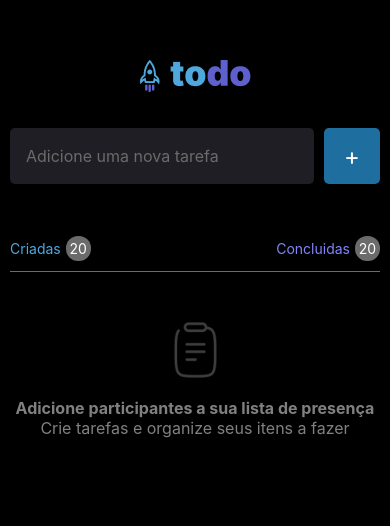
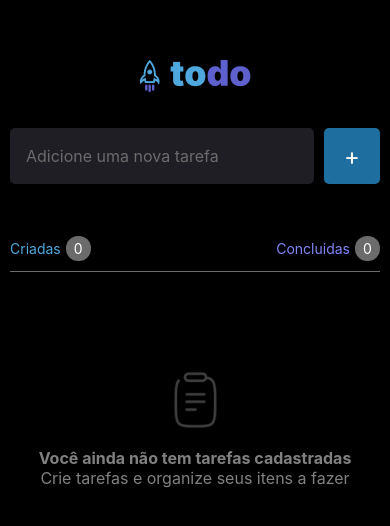
Before and after one commit to rmo02/ToDoList, a React Native app: screen / in a window 390 px wide. Shown: the top 526 px of the page. Built offline with nearby package versions, Linux system fonts and the light colour scheme.

Commit message:
fazendo a função de selecionar

```diff
--- /dev/null
+++ b/src/components/Task.tsx
@@ -0,0 +1,53 @@
+import { Text, TouchableOpacity, View } from "react-native";
+import { FontAwesome } from "@expo/vector-icons";
+import { Feather } from "@expo/vector-icons";
+import { FontAwesome5 } from "@expo/vector-icons";
+
+type Props = {
+  name: string;
+  onRemove: () => void;
+  onSelect: () => void;
+  selected: boolean;
+};
+
+export function Task({ name, onRemove, onSelect, selected }: Props) {
+  return (
+    <View
+      style={{
+        backgroundColor: "#1F1E25",
+        height: 50,
+        borderRadius: 12,
+        justifyContent: "space-around",
+        flexDirection: "row",
+        alignItems: "center",
+        marginVertical: 10,
+      }}
+    >
+      {selected ? (
+        <TouchableOpacity onPress={onSelect}>
+          <View
+            style={{
+              backgroundColor: "#5E60CE",
+              borderRadius: 25,
+              height: 24,
+              width: 24,
+              alignItems: "center",
+              justifyContent: "center",
+            }}
+          >
+            <FontAwesome5 name="check" size={18} color="white" />
+          </View>
+        </TouchableOpacity>
+      ) : (
+        <TouchableOpacity onPress={onSelect}>
+          <Feather name="circle" size={24} color="#1E6F9F" />
+        </TouchableOpacity>
+      )}
+
+      <Text style={{ color: "white" }}>{name}</Text>
+      <TouchableOpacity onPress={onRemove}>
+        <FontAwesome name="trash-o" size={24} color="#808080" />
+      </TouchableOpacity>
+    </View>
+  );
+}
--- a/src/screens/Home/index.tsx
+++ b/src/screens/Home/index.tsx
@@ -1,6 +1,42 @@
-import { Image, Text, TextInput, TouchableOpacity, View } from "react-native";
+import { useState } from "react";
+import { Alert, FlatList, Image, Text, TextInput, TouchableOpacity, View } from "react-native";
+import { Task } from "../../components/Task";
 
 export function Home() {
+  const [tasks, setTasks] = useState<string[]>([]);
+  const [taskName, setTaskName] = useState('');
+  const [selected , setSelected] = useState(false)
+  const [completed, setCompleted] = useState<string[]>([]);
+
+  function handleTaskNameAdd(){
+    if(tasks.includes(taskName)){
+      return Alert.alert("Tarefa já existente")
+    }
+    setTasks(prevState => [...prevState, taskName]);
+    setTaskName('');
+  }
+
+  function handleRemoveTask(name: string){
+    Alert.alert("Remover", `Remover a tarefa?`, [
+      {
+      text:"Sim",
+      onPress:() => setTasks(prevState => prevState.filter(task => task !== name))
+    },
+    {
+      text: "Não",
+      style:"cancel"
+    }
+  ])
+  }
+
+
+
+  function handleSelect(item: string){
+    setSelected(true);
+    setCompleted([item])
+    console.log("clicou")
+  }
+
   return (
     <View style={{ backgroundColor: "black", flex: 1 }}>
       <View style={{ alignItems: "center", marginTop: 60 }}>
@@ -28,6 +64,8 @@ export function Home() {
               marginRight: 10,
             }}
             placeholder="Adicione uma nova tarefa"
+            onChangeText={setTaskName}
+            value={taskName}
             placeholderTextColor="#6B6B6B"
           />
 
@@ -40,6 +78,7 @@ export function Home() {
               alignItems: "center",
               justifyContent: "center",
             }}
+            onPress={handleTaskNameAdd}
           >
             <Text style={{ fontSize: 24, color: "#fff" }}>+</Text>
           </TouchableOpacity>
@@ -74,7 +113,7 @@ export function Home() {
                 marginLeft: 5,
               }}
             >
-              <Text style={{ color: "white", fontWeight: "400" }}>20</Text>
+              <Text style={{ color: "white", fontWeight: "400" }}>{tasks.length}</Text>
             </View>
           </View>
           <View
@@ -96,20 +135,47 @@ export function Home() {
                 marginLeft: 5,
               }}
             >
-              <Text style={{ color: "white", fontWeight: "400" }}>20</Text>
+              <Text style={{ color: "white", fontWeight: "400" }}>{completed.length}</Text>
             </View>
           </View>
         </View>
-              <View style={{alignItems:'center', marginTop:50}}>
-              <Image style={{marginBottom:20}}
-              source={require("../../assets/Clipboard.png")} />
-        <Text style={{ color: "#808080", textAlign: "center", fontSize: 16, fontWeight:'bold' }}>
-          Adicione participantes a sua lista de presença
-        </Text>
-        <Text style={{ color: "#808080", textAlign: "center", fontSize: 16 }}>
-            Crie tarefas e organize seus itens a fazer
-        </Text>
-              </View>
+
+         <FlatList
+          data={tasks}
+          keyExtractor={(item) => item}
+          renderItem={({item}) => (
+            <Task
+            name={item}
+            onSelect={()=> handleSelect(item)}
+            selected={selected}
+            onRemove={()=>handleRemoveTask(item)}
+            />
+          )}
+          showsVerticalScrollIndicator={false}
+          ListEmptyComponent={()=>(
+            <View style={{ alignItems: "center", marginTop: 100 }}>
+            <Image
+              style={{ marginBottom: 20 }}
+              source={require("../../assets/Clipboard.png")}
+            />
+            <Text
+              style={{
+                color: "#808080",
+                textAlign: "center",
+                fontSize: 16,
+                fontWeight: "bold",
+              }}
+            >
+              Você ainda não tem tarefas cadastradas
+            </Text>
+            <Text style={{ color: "#808080", textAlign: "center", fontSize: 16 }}>
+              Crie tarefas e organize seus itens a fazer
+            </Text>
+          </View>
+          )}
+          />
+
+
       </View>
     </View>
   );
```
Also changed, not shown: src/components/styles.ts (added), 2 other files (tests, documents, lock files or other folders).
